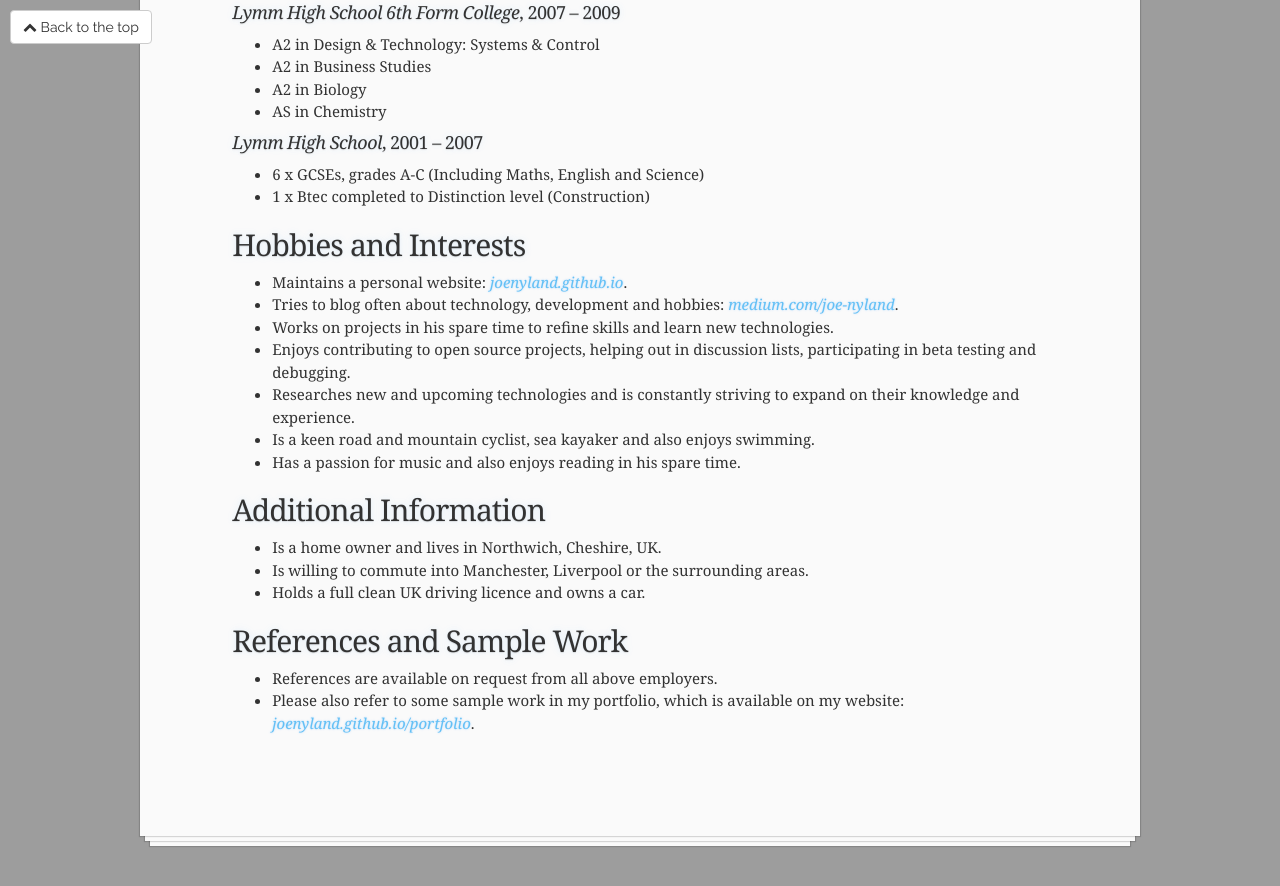
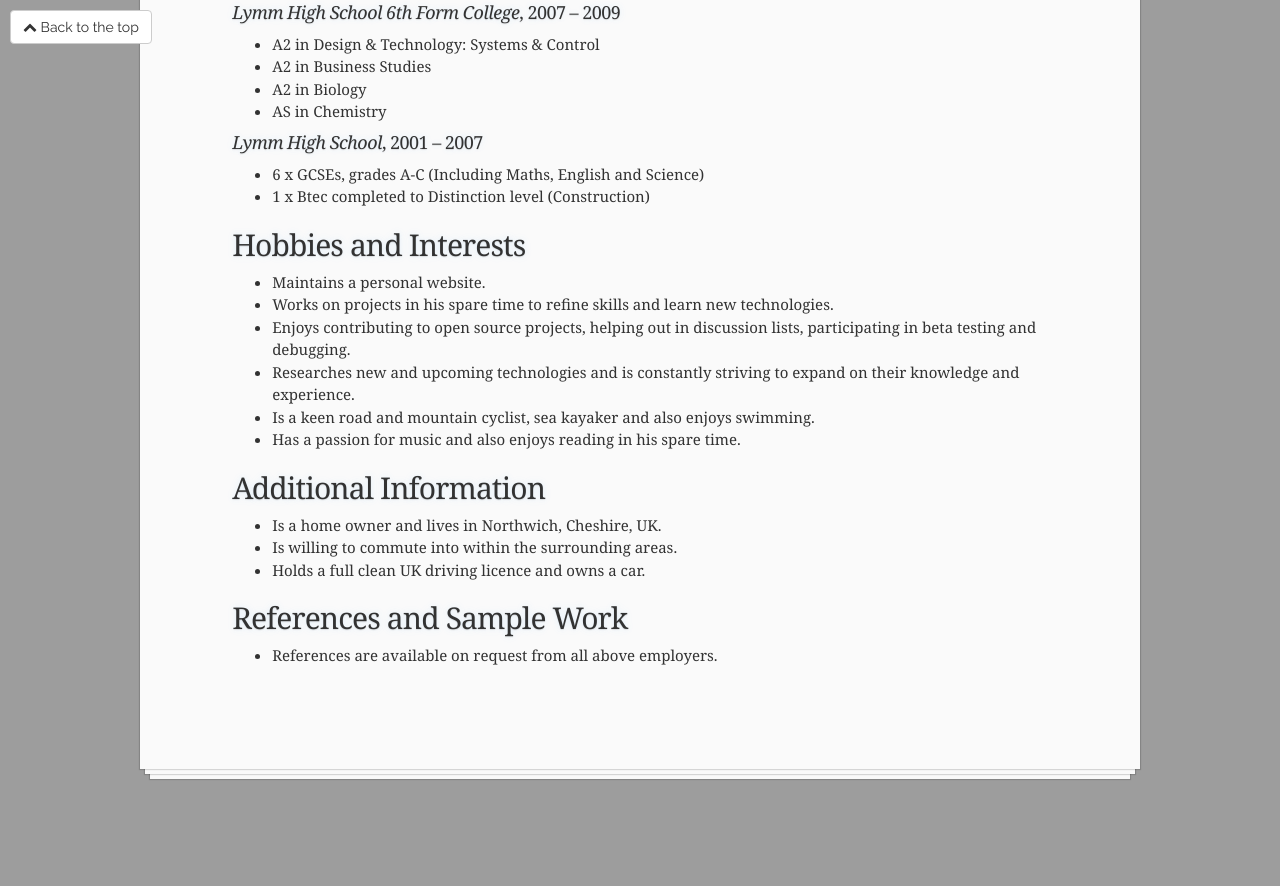
Before and after one commit to JoeNyland/joenyland.github.io, a Jekyll site: the page cv/index.html, which Jekyll copies as it is, in a window 1280 px wide and 900 px high, scrolled down 1593 px. Shown: the top 886 px of the window. Built offline with Jekyll 4.4.1, drawn with Linux system fonts in a browser that asks for light colours; nearby versions of some CDN libraries; after the commit the page ends 2426 px from its top, so only the background shows below that.

Commit message:
Remove links from bottom of CV

```diff
--- a/cv/index.html
+++ b/cv/index.html
@@ -150,8 +150,7 @@
             <section id="hobbies-and-interests">
                 <h2>Hobbies and Interests</h2>
                 <ul>
-                    <li>Maintains a personal website: <a href="https://joenyland.github.io">joenyland.github.io</a>.</li>
-                    <li>Tries to blog often about technology, development and hobbies: <a href="https://medium.com/joe-nyland">medium.com/joe-nyland</a>.</li>
+                    <li>Maintains a personal website.</li>
                     <li>Works on projects in his spare time to refine skills and learn new technologies.</li>
                     <li>Enjoys contributing to open source projects, helping out in discussion lists, participating in
                         beta testing and debugging.</li>
@@ -166,7 +165,7 @@
                 <h2>Additional Information</h2>
                 <ul>
                     <li>Is a home owner and lives in Northwich, Cheshire, UK.</li>
-                    <li>Is willing to commute into Manchester, Liverpool or the surrounding areas.</li>
+                    <li>Is willing to commute into within the surrounding areas.</li>
                     <li>Holds a full clean UK driving licence and owns a car.</li>
                 </ul>
             </section>
@@ -175,8 +174,6 @@
                 <h2>References and Sample Work</h2>
                 <ul>
                     <li>References are available on request from all above employers.</li>
-                    <li>Please also refer to some sample work in my portfolio, which is available on my website:
-                        <a href="https://joenyland.github.io/portfolio">joenyland.github.io/portfolio</a>.</li>
                 </ul>
             </section>
 
```
